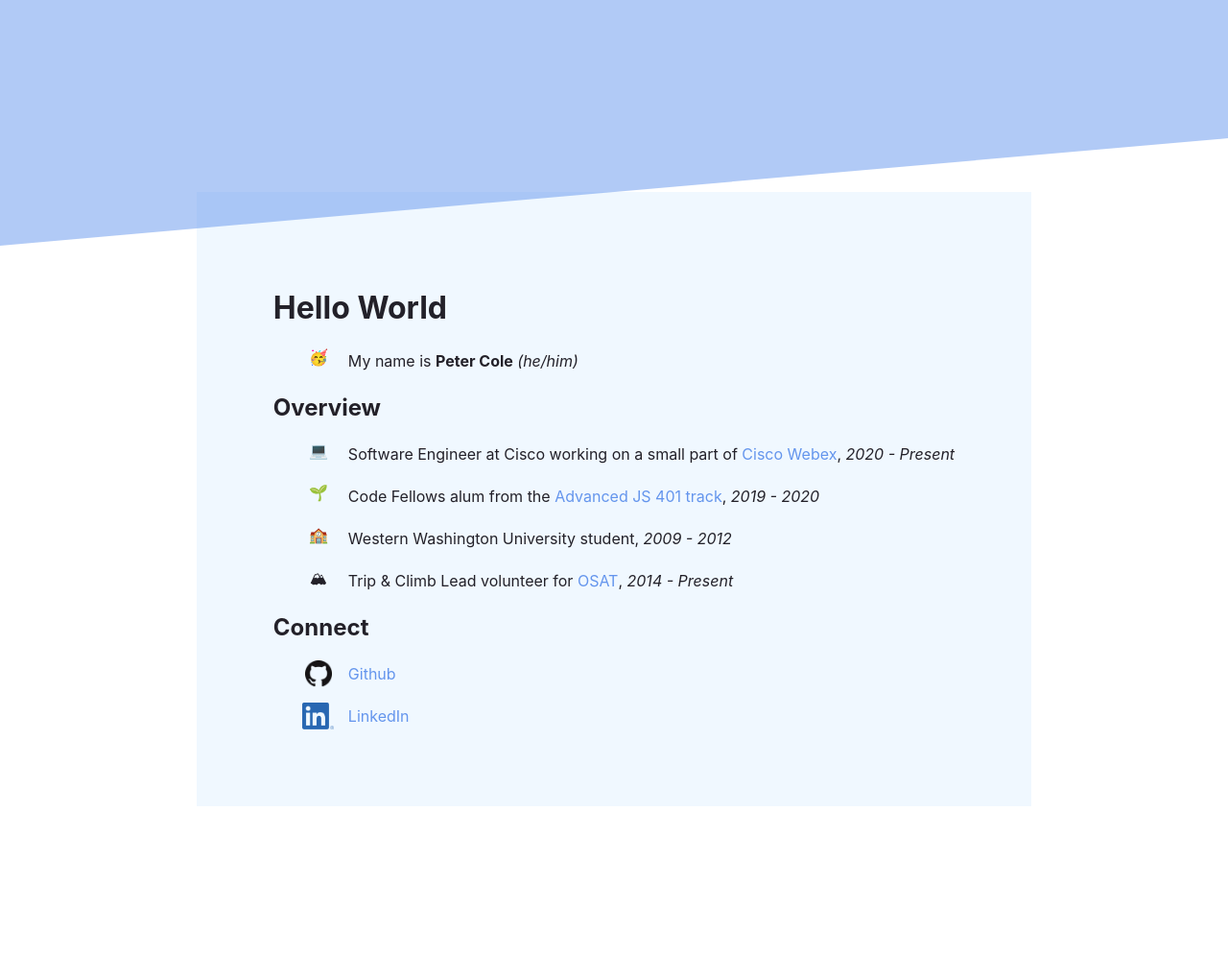
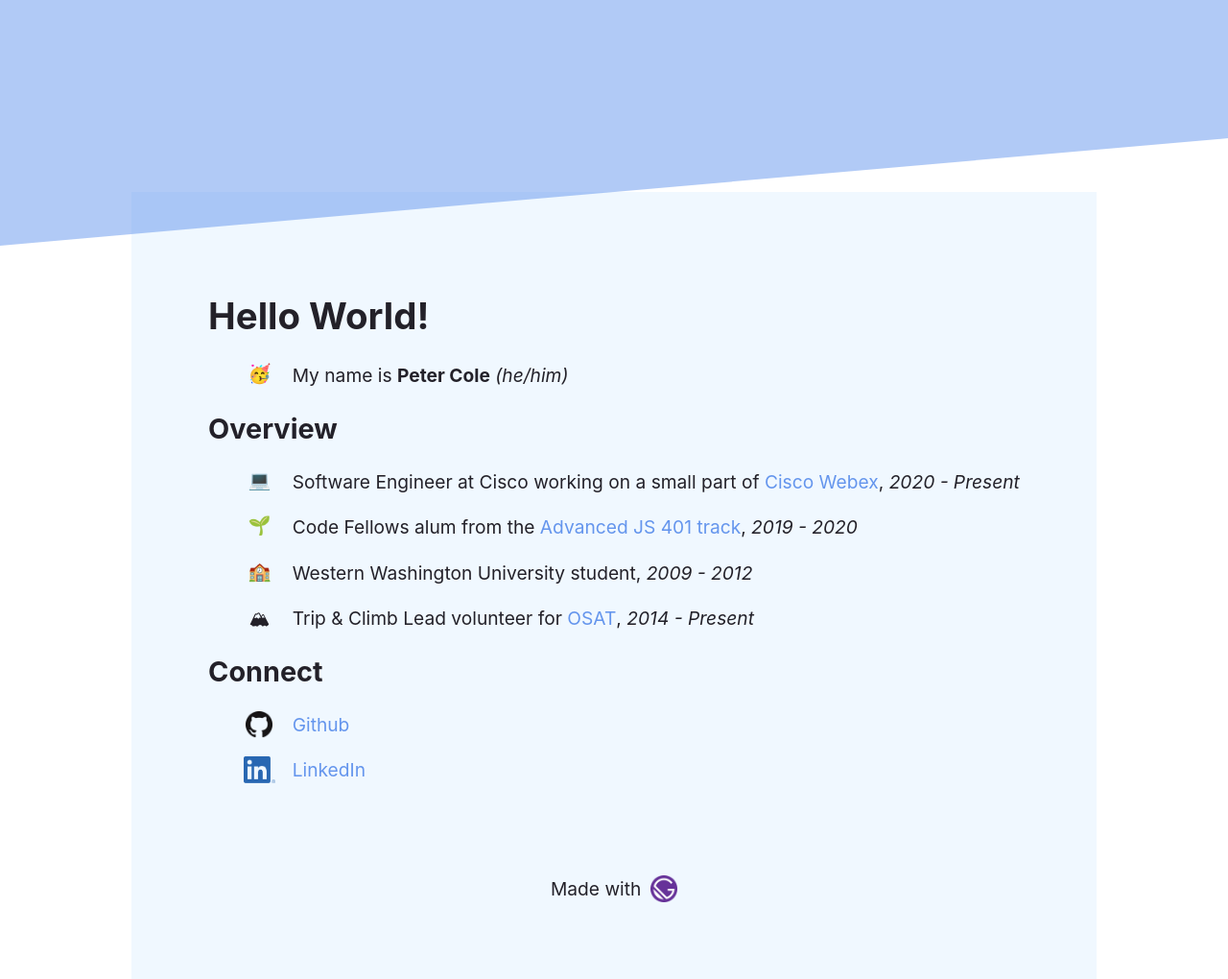
Before and after one commit to peter7cole/peter7cole.github.io, a Gatsby site: page / in a window 1280 px wide. Shown: the whole page at 96% size. Before the commit the page ends 840 px from the top, so only its background shows below. Built offline with nearby package versions, Linux system fonts and the light colour scheme; Gatsby itself is replaced by a stand-in of ours.

Commit message:
feat: gatsby logo

```diff
--- a/package.json
+++ b/package.json
@@ -16,7 +16,7 @@
     "typecheck": "tsc --noEmit"
   },
   "dependencies": {
-    "gatsby": "^4.8.0",
+    "gatsby": "^4.8.1",
     "gatsby-plugin-image": "^2.8.0",
     "gatsby-plugin-sass": "^5.8.0",
     "gatsby-plugin-sharp": "^4.8.0",
--- a/src/pages/index.js
+++ b/src/pages/index.js
@@ -1,6 +1,7 @@
 import React from 'react';
 import githubLogo from '../images/GitHub-Mark-32px.png';
 import linkedinLogo from '../images/LI-In-Bug.png';
+import gatsbyLogo from '../images/gatsby.png';
 import './styles.css';
 import BulletRow from '../components/BulletRow';
 
@@ -18,7 +19,7 @@ const IndexPage = () => {
           <div className="content">
             <div className="content__text">
               <title>Peter Cole</title>
-              <h1>Hello World</h1>
+              <h1>Hello World!</h1>
               <div className="bullets">
                 <div className="bullets__rows">
                   <div className="logo">
@@ -77,7 +78,6 @@ const IndexPage = () => {
                   }}
                 />
               </div>
-
               <h2>Connect</h2>
               <div className="bullets">
                 <div className="bullets__rows">
@@ -93,6 +93,12 @@ const IndexPage = () => {
                   <a href="https://linkedin.com/in/peter7cole">LinkedIn</a>
                 </div>
               </div>
+              <div className="gatsby">
+                <div>Made with </div>
+                <div className="gatsby__logo">
+                  <img src={gatsbyLogo} alt="gatsby" className="logo__img" />
+                </div>
+              </div>
             </div>
           </div>
         </div>
--- a/src/pages/styles.css
+++ b/src/pages/styles.css
@@ -12,6 +12,12 @@ body {
   opacity: 0.5;
 }
 
+@media only screen and(max-width: 600px) {
+  .diagonal {
+    margin-top: -300px;
+  }
+}
+
 .content {
   color: #232129;
   opacity: 1;
@@ -20,6 +26,7 @@ body {
   justify-content: center;
   align-items: center;
   font-family: -apple-system, Roboto, sans-serif, serif;
+  font-size: larger;
 }
 
 .content__text {
@@ -47,12 +54,25 @@ a:visited {
 .bullets {
   display: grid;
   grid-template-rows: 1fr, 1fr;
-  gap: 1rem;
+  gap: 1em;
 }
 
 .bullets__rows {
   display: flex;
   align-items: center;
-  gap: 1rem;
-  margin-left: 2rem;
+  gap: 1em;
+  margin-left: 2em;
 }
+
+.gatsby {
+  display: flex;
+  justify-content: center;
+  align-items: center;
+  gap: 0.5em;
+  margin-top: 5em;
+}
+
+.gatsby__logo {
+  display: flex;
+  justify-content: center;
+}
```
Also changed, not shown: src/components/BulletRow/style.css (deleted, +0 -22 lines), src/images/gatsby.png (renamed from src/images/icon.png), 2 other files.
